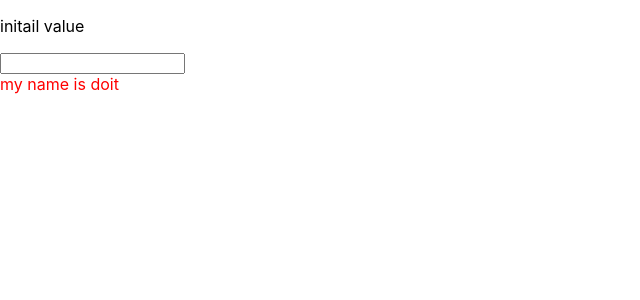
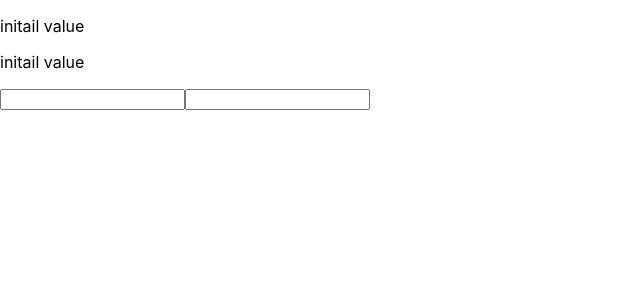
Before and after one commit to mingyeongmo/React_review, a React (Create React App) app: page / in a window 1280 px wide. Shown: the top 300 px of the page, without its empty margins (0-640 px from the left). Built offline with nearby package versions, Linux system fonts and the light colour scheme.

Commit message:
useEffect 첫 렌더링에만 호출

```diff
--- a/src/App.js
+++ b/src/App.js
@@ -1,14 +1,21 @@
-import React,{ useState } from 'react';
+import React,{ useState,useEffect } from 'react';
 
 
 const UseStateExample = () => {
   const [test, setTest] = useState('initail value');
-
+  const [test2, setTest2] = useState('initail value');
+  useEffect(() => {
+    console.log('test state에 대해서만 호출!');
+  },[]); // 첫 렌더링에만 호출
+  useEffect(() => {
+    console.log('test2 state에 대해서만 호출!');
+  },[test2]);
   return (
     <div>
       <p>{test}</p>
+      <p>{test2}</p>
       <input onChange={(e) => {setTest(e.target.value)}} />
-
+      <input onChange={(e) => {setTest2(e.target.value)}} />
     </div>
   )
 }
@@ -17,7 +24,6 @@ function App() {
   return (
     <div>
       <UseStateExample />
-      <Name name="doit" color="red"/>
 
     </div>
 
@@ -25,14 +31,6 @@ function App() {
 
 }
 
-function Name({name,color}) {
-  return (
-    <div>
-      <div style = {{color}}>my name is {name}</div>
-    </div>
-
-  )
-}
 
 
 
```
